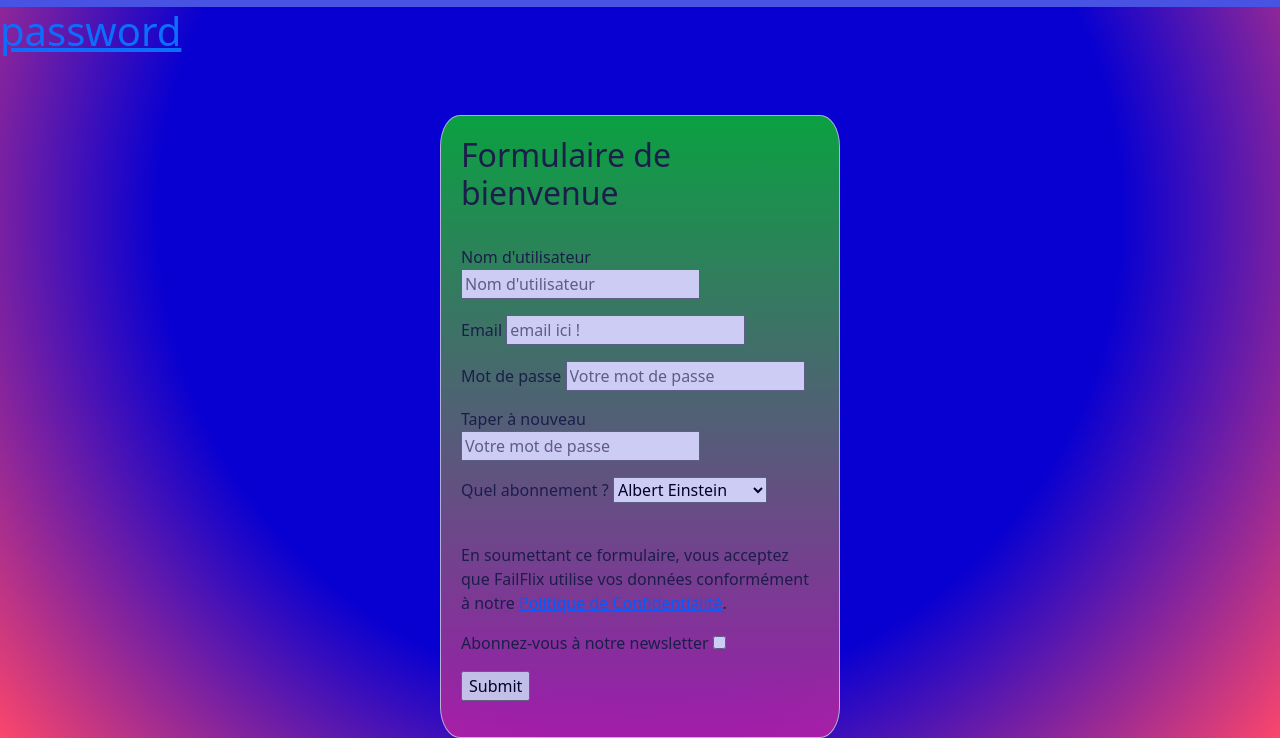
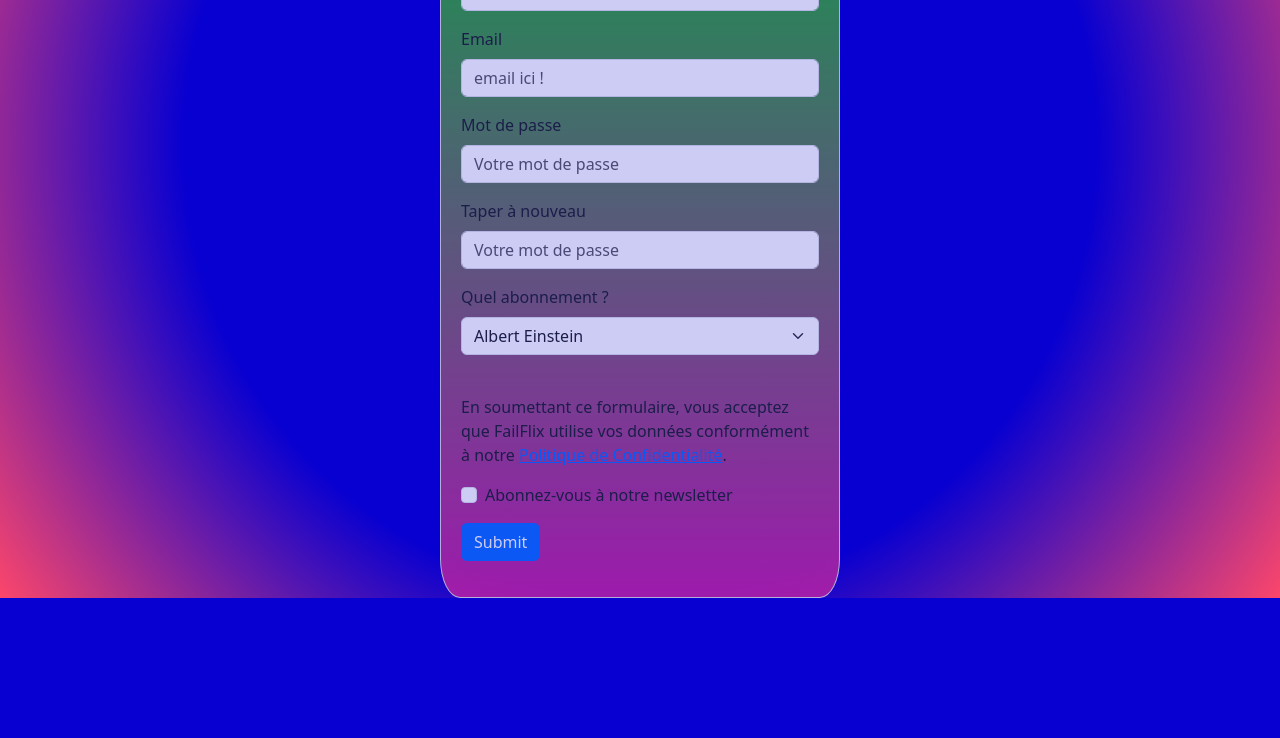
Before and after one commit to anthosaxe/getflix, a PHP site: page /formulaireIn.php in a window 1280 px wide. Shown: the part 309-1047 px from the top of the page. After the commit the page ends 907 px from the top, so only its background shows below. Run offline with PHP 8.4, Linux system fonts and the light colour scheme.

Commit message:
initil commit

```diff
--- a/source/css/style.css
+++ b/source/css/style.css
@@ -9,7 +9,7 @@
     padding: 10px;
     border: 1px solid #ddd;
     border-radius: 8px;
-    opacity: 0.5;
+    opacity: 1;
     box-shadow: 0 4px 8px rgba(0, 0, 0, 0.2);
     z-index: 1000; /* S'assure que la boîte est au-dessus des autres éléments (intéressant pour superposer). */
 }
@@ -130,6 +130,10 @@
     border: 1px;
     border-radius:10%;
 color: white;
+}
+
+#navbarNav {
+    margin-left: 200px;
 }
 
 /* Bouton filtre pour les video*/
--- a/source/formulaireIn.php
+++ b/source/formulaireIn.php
@@ -10,41 +10,54 @@
 </head>
 
 <body class="body-color">
-  <nav class="navbar" id="navbar-color">
+  <nav class="navbar navbar-expand-lg navbar-light fixed-top" id="navbar-color">
     <div class="container-fluid">
-     <div><a href= "./main.php" class="navbar-brand" id="custom-color">FailFlix</a></div>
-      <div>      <img src="./images/cochon.jpg" alt="cochon" class="logo-cochon" id="">
+      <a class="navbar-brand" href="./main.php" id="custom-color">FailFlix</a>
+      <button class="navbar-toggler" type="button" data-bs-toggle="collapse" data-bs-target="#navbarNav" aria-controls="navbarNav" aria-expanded="false" aria-label="Toggle navigation">
+        <span class="navbar-toggler-icon"></span>
+      </button>
+      <div class="collapse navbar-collapse" id="navbarNav">
+        <ul class="navbar-nav">
+          <li class="nav-item">
+            <a class="nav-link" href="#">About us</a>
+          </li>
+          <li class="nav-item">
+            <a class="nav-link" href="#">About us</a>
+          </li>
+        <li class="nav-item">
+     <a class="nav-link" href="#" >Team</a>
+        </li>
+
+        </ul>
       </div>
-<form class="d-flex ms-auto" role="search">        <input class="form-control me-2" type="search" placeholder="Tu veux quoi ?" aria-label="Search">
-        <button class="btn btn-success" type="submit">Rechercher</button>
-      </form>
     </div>
   </nav>
-  <a href="./password.php"><h1>password</h1></a>
-  <form action="./formulaireIn.php" method="post" class="container-form">
+
+  <div class="container mt-5 pt-5">
+    <form action="./formulaireIn.php" method="post" class="container-form mt-4">
       <div>
         <h2>Formulaire de bienvenue</h2>
       </div>
       <br>
       <div class="mb-3">
-      <label for="userName">Nom d'utilisateur</label>
-      <input type="text" placeholder="Nom d'utilisateur" required>
+        <label for="userName" class="form-label">Nom d'utilisateur</label>
+        <input type="text" class="form-control" id="userName" placeholder="Nom d'utilisateur" required>
       </div>
       <div class="mb-3">
-      <label for="userEmail">Email</label>
-      <input type="mail" placeholder="email ici !" required>
+        <label for="userEmail" class="form-label">Email</label>
+        <input type="email" class="form-control" id="userEmail" placeholder="email ici !" required>
       </div>
       <div class="mb-3">
-      <label for="userPassword">Mot de passe</label>
-      <input type="password" placeholder="Votre mot de passe" required>
+        <label for="userPassword" class="form-label">Mot de passe</label>
+        <input type="password" class="form-control" id="userPassword" placeholder="Votre mot de passe" required>
       </div>
       <div class="mb-3">
-      <label for="userPassword">Taper à nouveau</label>
-      <input type="password" placeholder="Votre mot de passe" required>
+        <label for="confirmPassword" class="form-label">Taper à nouveau</label>
+        <input type="password" class="form-control" id="confirmPassword" placeholder="Votre mot de passe" required>
       </div>
       <div class="mb-3">
-      <label for="Abonnement"> Quel abonnement ?</label>
-      <select name="option" id="Abonnement" required>
+        <label for="Abonnement" class="form-label">Quel abonnement ?</label>
+        <select class="form-select" id="Abonnement" required>
           <option value="Option 1">Albert Einstein</option>
           <option value="Option 2">Faker</option>
           <option value="Option 3">Lionel Messi</option>
@@ -56,16 +69,15 @@
         <p>En soumettant ce formulaire, vous acceptez que FailFlix utilise vos données conformément à notre <a href="./confidential.php">Politique de Confidentialité</a>.
         </p>
       </div>
-    <div class="mb-3">
-      <label for="newsletter">Abonnez-vous à notre newsletter</label>
-      <input type="checkbox" id="newsletter" name="newsletter" required>
+      <div class="mb-3 form-check">
+        <input type="checkbox" class="form-check-input" id="newsletter" name="newsletter" required>
+        <label class="form-check-label" for="newsletter">Abonnez-vous à notre newsletter</label>
       </div>
       <div class="mb-3">
-      <input type="submit">
+        <button type="submit" class="btn btn-primary">Submit</button>
       </div>
     </form>
-
-
+  </div>
 
   <script src="https://cdn.jsdelivr.net/npm/bootstrap@5.3.3/dist/js/bootstrap.bundle.min.js" integrity="sha384-YvpcrYf0tY3lHB60NNkmXc5s9fDVZLESaAA55NDzOxhy9GkcIdslK1eN7N6jIeHz" crossorigin="anonymous"></script>
 </body>
```
Also changed, not shown: source/confidential.php (+22 -8 lines), source/main.php (+26 -7 lines). Lines whose indentation alone changed are shown as unchanged.
